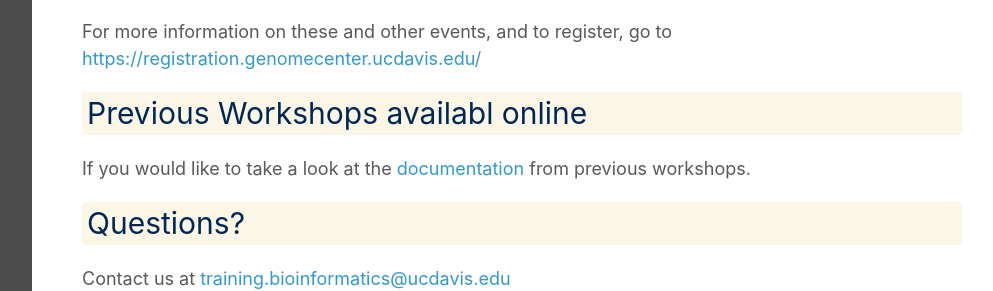
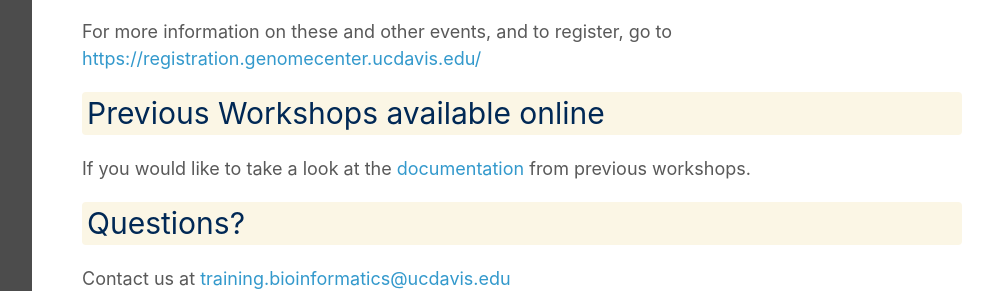
Before and after one commit to ucdavis-bioinformatics-training/2020-Intro_Single_Cell_RNA_Seq, a Jekyll site: the page built from base/closing.md, in a window 1280 px wide. Shown: the part 1874-2165 px from the top of the page, without its empty margins (268-1261 px from the left). Built offline with Jekyll 4.4.1, drawn with Linux system fonts in a browser that asks for light colours; our own code applies the rules of GitHub Pages for plain Markdown files.

Commit message:
typo fix

```diff
--- a/base/closing.md
+++ b/base/closing.md
@@ -46,7 +46,7 @@ Now in our 13th year of training researchers, the UC Davis Bioinformatics Core i
 
 For more information on these and other events, and to register, go to [https://registration.genomecenter.ucdavis.edu/](https://registration.genomecenter.ucdavis.edu/)
 
-## Previous Workshops availabl online
+## Previous Workshops available online
 If you would like to take a look at the [documentation](https://ucdavis-bioinformatics-training.github.io/) from previous workshops.
 
 
```
